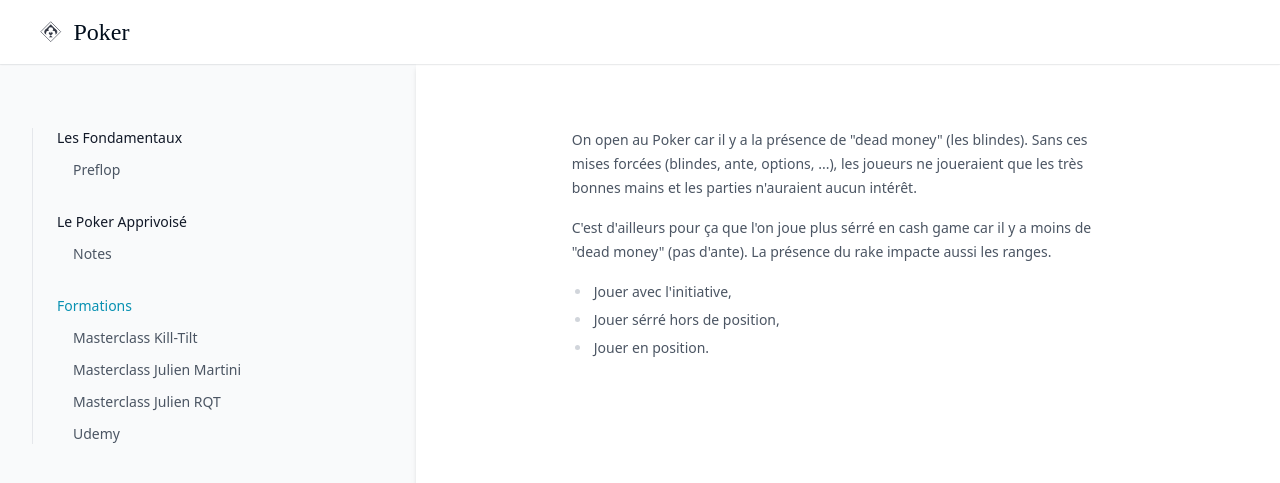
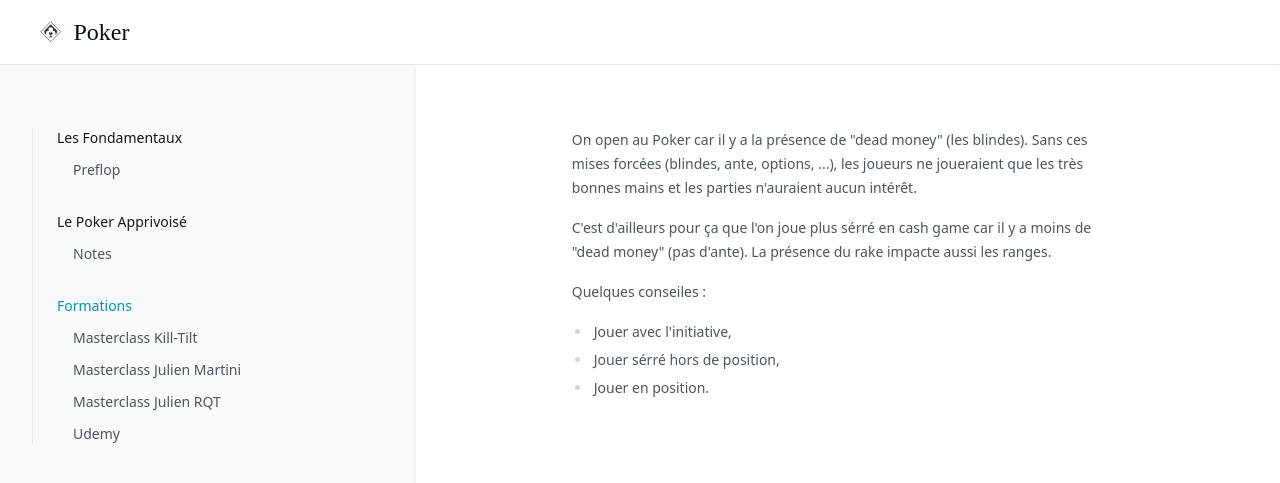
Before and after one commit to greglejeune/ebook, a Jekyll site: the page built from _poker/2021-09-10-preflop.md, in a window 1280 px wide. Shown: the top 483 px of the page. Built offline with Jekyll 4.4.1, drawn with Linux system fonts in a browser that asks for light colours.

Commit message:
Update 2021-09-10-preflop.md

```diff
--- a/_poker/2021-09-10-preflop.md
+++ b/_poker/2021-09-10-preflop.md
@@ -11,6 +11,10 @@ On open au Poker car il y a la présence de "dead money" (les blindes). Sans ces
 C'est d'ailleurs pour ça que l'on joue plus sérré en cash game car il y a moins de "dead money" (pas d'ante). La présence du rake impacte aussi les ranges.
 </p>
 
+<p>
+Quelques conseiles :
+</p>
+
 <ul>
   <li>Jouer avec l'initiative,</li>
   <li>Jouer sérré hors de position,</li>
```
